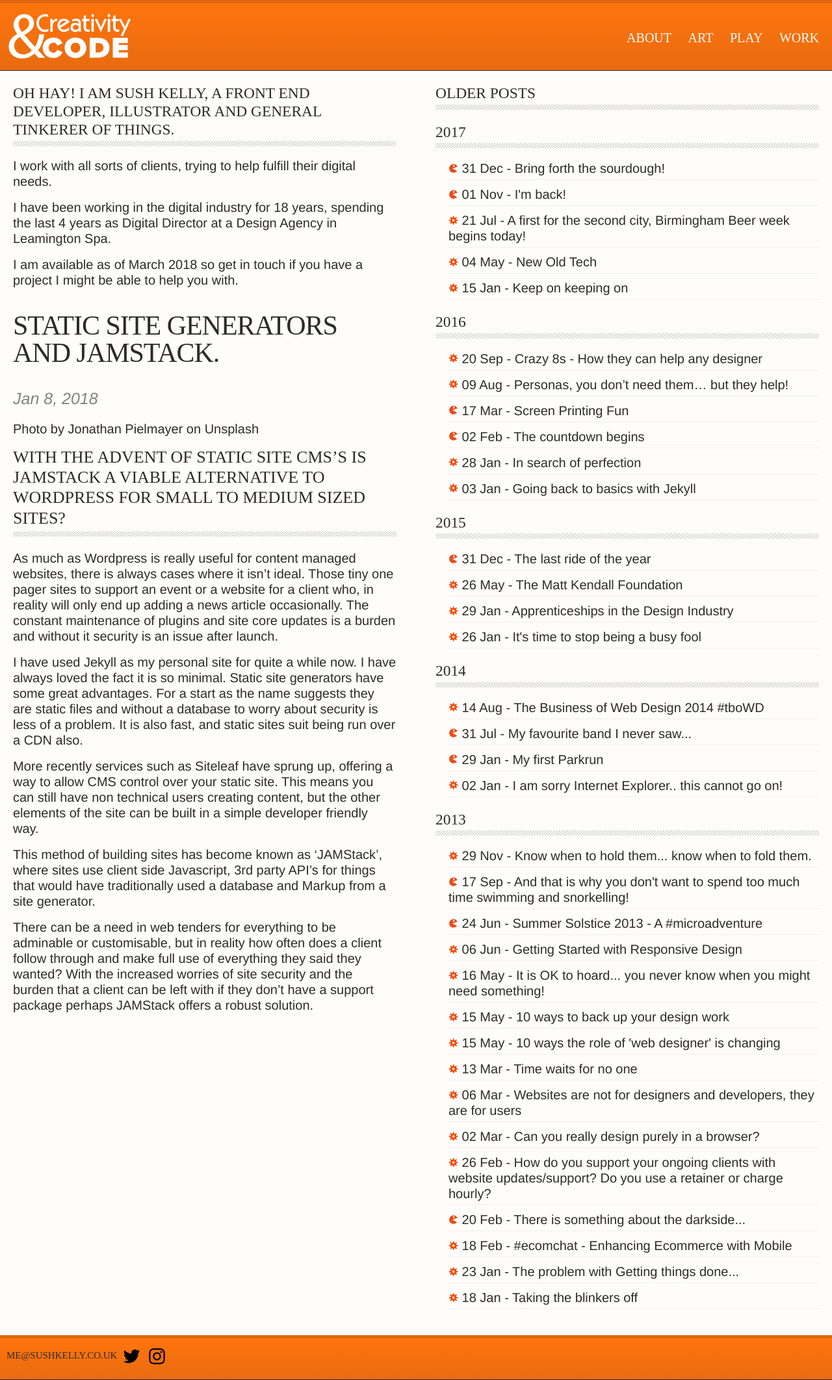
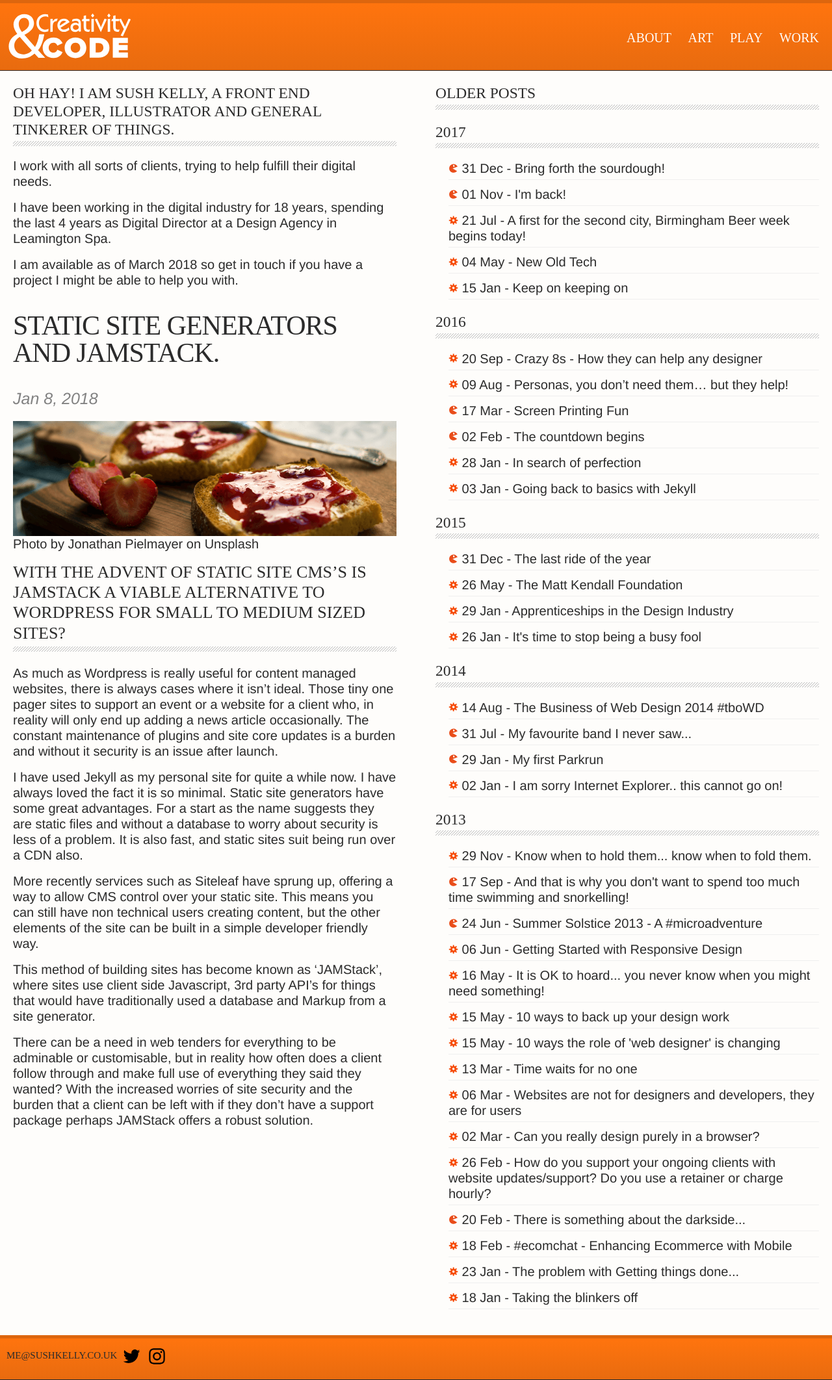
Before and after one commit to maxray/maxray.github.io, a Jekyll site: the page built from index.html, in a window 1280 px wide. Shown: the whole page at 65% size. Built offline with Jekyll 4.4.1, drawn with Linux system fonts in a browser that asks for light colours.

Commit message:
Updated Static Site Generators And Jamstack

```diff
--- a/_posts/2018-01-08-static-site-generators-and-jamstack.markdown
+++ b/_posts/2018-01-08-static-site-generators-and-jamstack.markdown
@@ -5,6 +5,7 @@ categories:
 - Work
 ---
 
+![jamstack.png](/uploads/jamstack.png)
 Photo by [Jonathan Pielmayer](https://unsplash.com/@jonathanpielmayer) on Unsplash
 
 ### With the advent of Static Site CMS's is JAMStack a viable alternative to Wordpress for small to medium sized sites?
```
